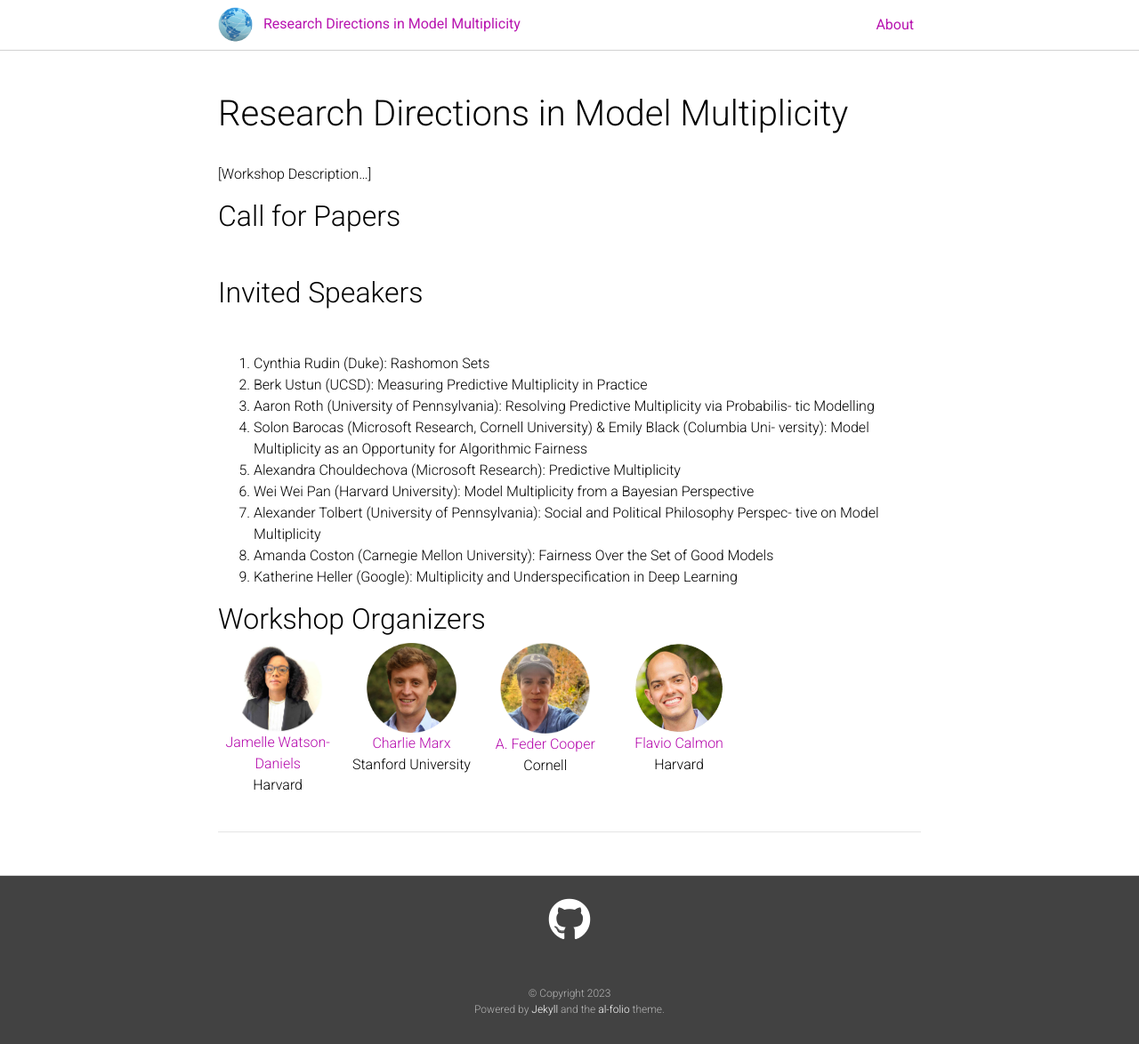
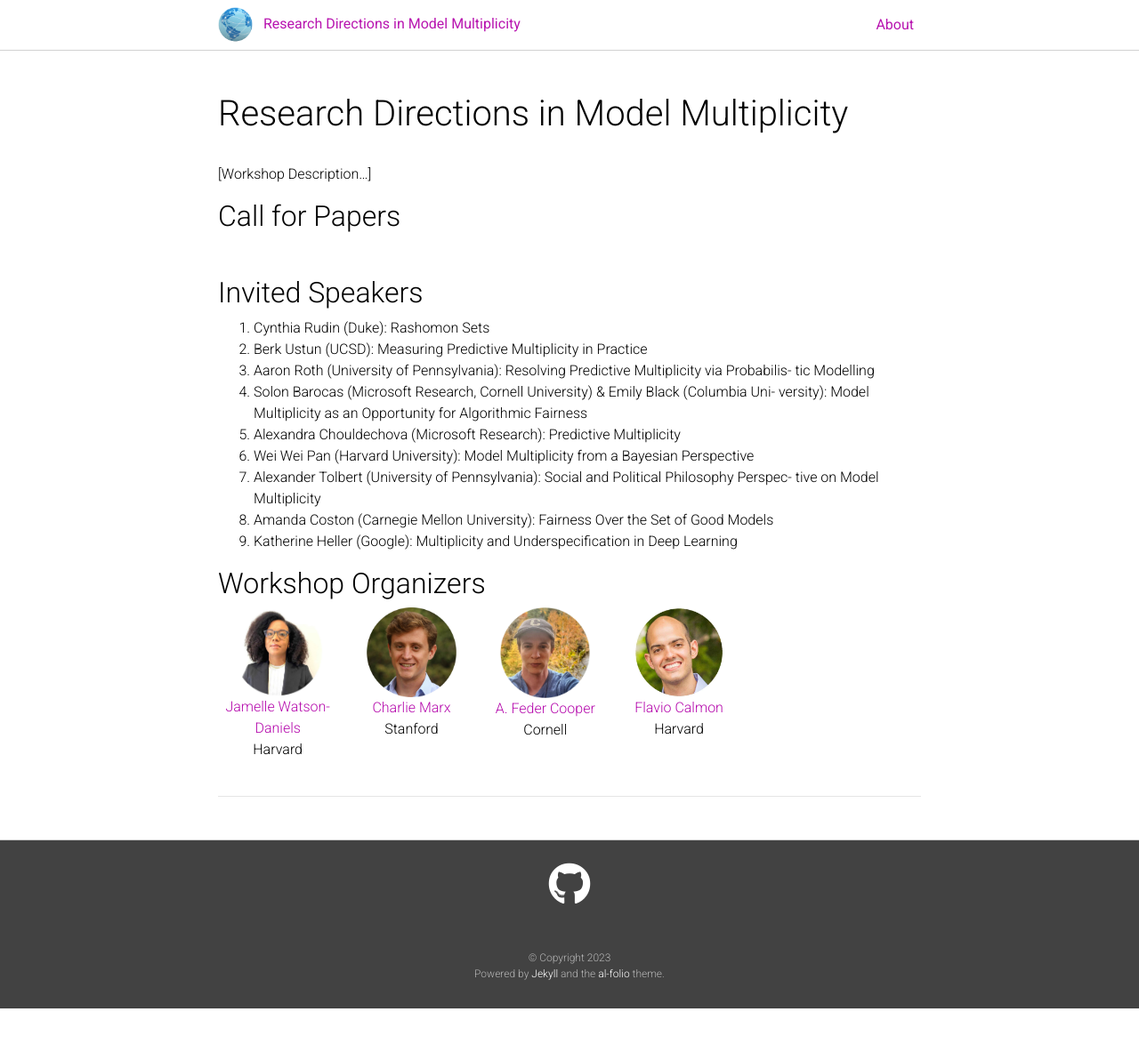
Before and after one commit to multiplicity-workshop/multiplicity-workshop.github.io, a Jekyll site: the page built from _pages/about.md, in a window 1280 px wide and 1174 px high. Shown: the whole window at 89% size. Built offline with Jekyll 4.4.1, drawn with Linux system fonts in a browser that asks for light colours; nearby versions of some CDN libraries; comment, search, counter and statistics services are not loaded; a style sheet for code colours, icons or effects is not loaded.

Commit message:
formatting

```diff
--- a/_pages/about.md
+++ b/_pages/about.md
@@ -16,7 +16,6 @@ selected_papers: false # includes a list of papers marked as "selected={true}"
 
 
 ## Invited Speakers
-<br/>
 
 1. Cynthia Rudin (Duke): Rashomon Sets
 2. Berk Ustun (UCSD): Measuring Predictive Multiplicity in Practice
@@ -46,7 +45,7 @@ tive on Model Multiplicity
       <img src="assets/img/organizer-circles/charlie-circle.jpg" alt="" width="75%">
       <!--<div style="width:115%; text-align:left"><a href="https://charliemarx.github.io/">Charlie Marx</a></div>-->
       <div><a href="https://charliemarx.github.io/">Charlie Marx</a></div>
-      <div>Stanford University</div>
+      <div>Stanford</div>
     </div>
     &emsp;
 
```
